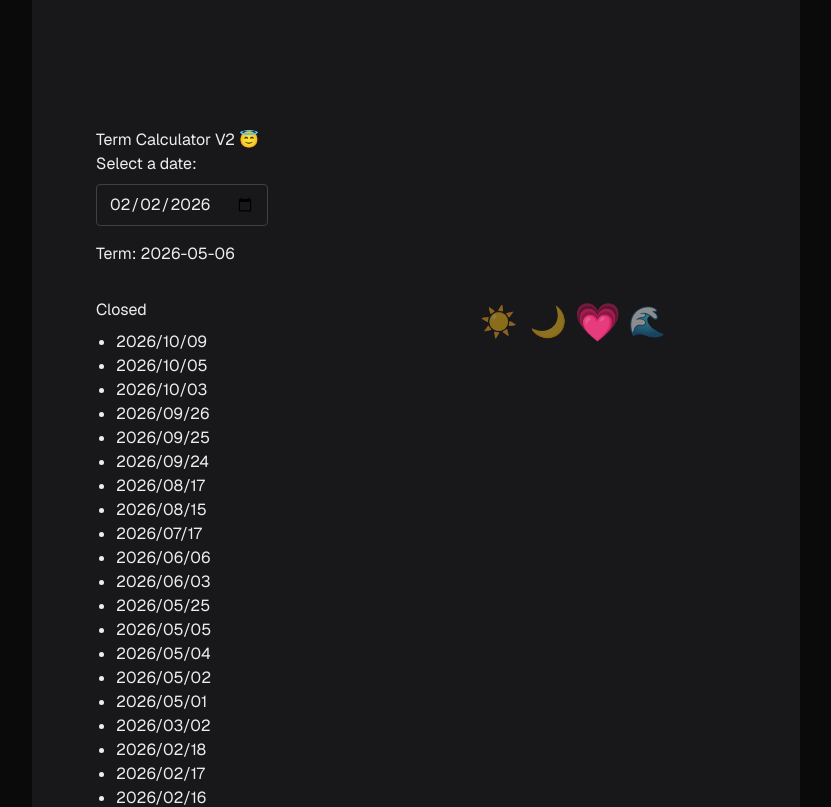
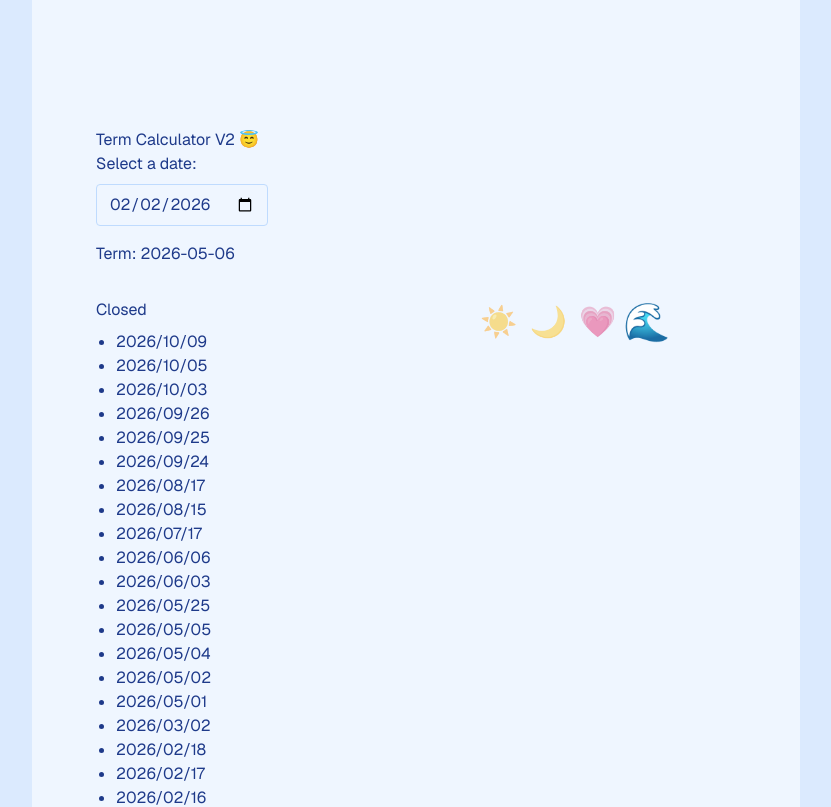
Before and after one commit to summerydev/termcalculator.v2, a Next.js app: page / in a window 1280 px wide. Shown: the top 807 px of the page, without its empty margins (224-1055 px from the left). Built offline with nearby package versions, Linux system fonts and the light colour scheme.

Commit message:
fix: update default theme colors and set initial theme to blue

```diff
--- a/app/globals.css
+++ b/app/globals.css
@@ -2,19 +2,19 @@
 
 /* 기본값 */
 :root {
-  --background: #0a0a0a;
-  --foreground: #ededed;
+  --background: #dbeafe;
+  --foreground: #1e3a8a;
 
-  --card-background: #18181b;
-  --card-foreground: #ededed;
+  --card-background: #eff6ff;
+  --card-foreground: #1e3a8a;
 
-  --border: #3f3f46;
+  --border: #bfdbfe;
 
-  --muted: #a1a1aa;
-  --muted-light: #71717a;
+  --muted: #3b82f6;
+  --muted-light: #93c5fd;
 
-  --soon-background: #fcd34d;
-  --soon-foreground: #451a03;
+  --soon-background: #bfdbfe;
+  --soon-foreground: #1e40af;
 }
 html[data-theme="light"] {
   --background: #f4f4f5;
--- a/app/page.tsx
+++ b/app/page.tsx
@@ -17,7 +17,7 @@ export default function Home() {
     blue: "🌊",
   };
 
-  const [theme, setTheme] = useState<Theme>("pink");
+  const [theme, setTheme] = useState<Theme>("blue");
 
   const changeTheme = (nextTheme: Theme): void => {
     setTheme(nextTheme);
```
